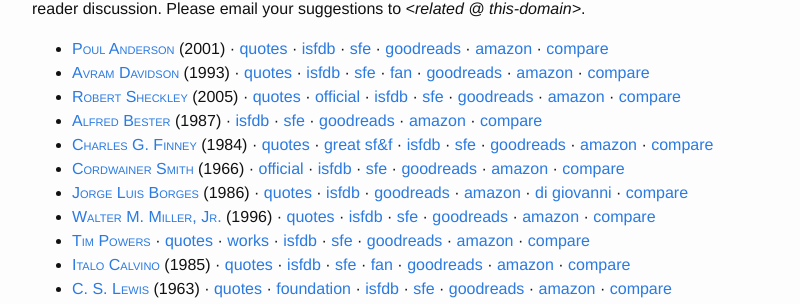
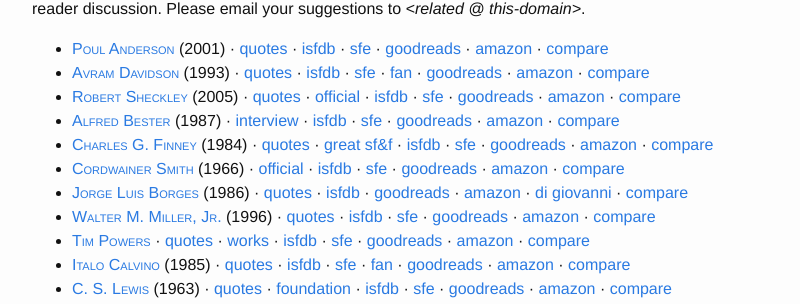
Before and after one commit to ralafferty/ralafferty.github.io, a Jekyll site: the page built from related.md, in a window 1280 px wide and 900 px high, scrolled down 321 px. Shown: the part 148-452 px from the top of the window, without its empty margins (238-1038 px from the left). Built offline with Jekyll 4.4.1, drawn with Linux system fonts in a browser that asks for light colours; nearby versions of some CDN libraries.

Commit message:
add alfred bester interview

```diff
--- a/related.md
+++ b/related.md
@@ -46,6 +46,7 @@
 &middot; [amazon](http://www.amazon.com/Robert-Sheckley/e/B000APB2K2)
 &middot; [compare](https://www.google.com/search?q=%22r.a.+lafferty%22+%22robert+sheckley%22 "64k results")
   * <span class="stitle">[Alfred Bester](http://en.wikipedia.org/wiki/Alfred_Bester "...was an American science fiction author, TV and radio scriptwriter, magazine editor and scripter for comic strips and comic books.")</span> (1987)
+&middot; [interview](http://www.challzine.net/25/25alfie.html)
 &middot; [isfdb](http://www.isfdb.org/cgi-bin/ea.cgi?6)
 &middot; [sfe](http://www.sf-encyclopedia.com/entry/bester_alfred)
 &middot; [goodreads](http://www.goodreads.com/author/show/10992.Alfred_Bester)
```
